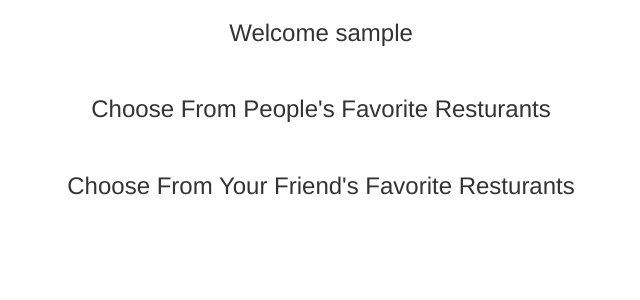
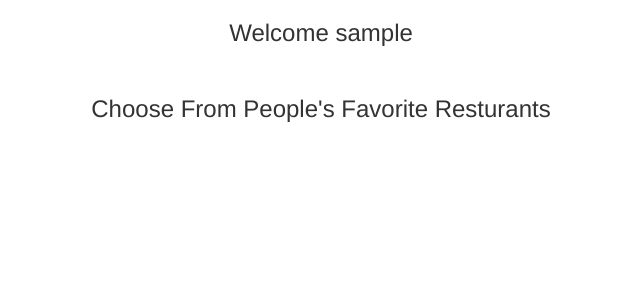
Before and after one commit to demirdemirel/cs306, a PHP site: page /index_user.php in a window 1280 px wide. Shown: the part 62-362 px from the top of the page, without its empty margins (319-959 px from the left). Run offline with PHP 8.4, Linux system fonts and the light colour scheme; the visitor is signed in with stand-in values (Sample User, id 1); data that the repository does not hold is empty.

Commit message:
user display following favorite restaurant

```diff
--- a/index_user.php
+++ b/index_user.php
@@ -58,11 +58,12 @@ while($row = mysqli_fetch_assoc($result))
 echo "</div>";
 echo "</div>";
 
-echo "<h3 style=\"text-align:center;\"> Choose From Your Friend's Favorite Resturants </h3><br>";
 $useeer=$_SESSION['username'];
 $sql_statement = "SELECT * FROM Review r1, Restaurant r    WHERE r1.Username IN (SELECT u.Username_following FROM User_Follows u WHERE u.Username_followed='$useeer') AND r1.Rest_id=r.Rest_id LIMIT 6";
 
 $result = mysqli_query($db, $sql_statement);
+if(mysqli_num_rows($result)==0){}
+else{echo "<h3 style=\"text-align:center;\"> Choose From Your Friend's Favorite Resturants </h3><br>";
 echo "<div class=\"container\">";
 echo "<div class=\"card-columns\">";
 
@@ -92,7 +93,8 @@ while($row = mysqli_fetch_assoc($result))
 
 }
 echo "</div>";
-echo "</div>";
+echo "</div>";}
+
 
 
 function getImagesFromDir($path) {
```
